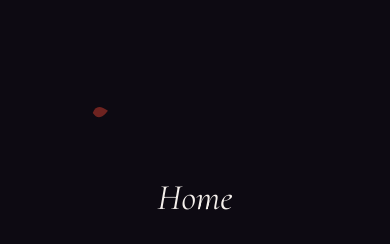
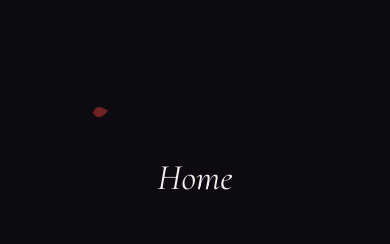
Before and after one commit to SadmanMahi67/yokoso-website, a React (Vite) app: page / in a window 390 px wide. Both pictures are taken after a click on the button 320 px from the left and 55 px from the top of the page. Shown: the top 244 px of the page. Built offline with nearby package versions, Linux system fonts and the light colour scheme; a web font is replaced by a local one.

Commit message:
feat: initialize restaurant website structure with App component and Sakura canvas animation

```diff
--- a/src/App.jsx
+++ b/src/App.jsx
@@ -340,10 +340,18 @@ const Navbar = () => {
       </div>
 
       {mobileOpen && (
-        <div className="fixed inset-0 z-[110] bg-[#0D0A12] w-full h-full flex flex-col items-center justify-center p-6 space-y-10 text-ivory">
-          <div className="absolute top-6 right-6"></div>
+        <div className="fixed inset-0 z-[110] bg-[#0D0A12] w-full h-full flex flex-col items-center justify-center p-6 space-y-10 text-ivory overflow-y-auto">
           {navLinks.map(link => (
-            <button key={link.id} onClick={() => { scrollToSection(link.id); setMobileOpen(false); }} className="text-4xl font-cormorant italic">
+            <button
+              key={link.id}
+              onClick={() => {
+                setMobileOpen(false);
+                setTimeout(() => {
+                  scrollToSection(link.id);
+                }, 300);
+              }}
+              className="text-4xl font-cormorant italic"
+            >
               {link.label}
             </button>
           ))}
@@ -1174,6 +1182,7 @@ function App() {
       easing: (t) => Math.min(1, 1.001 - Math.pow(2, -10 * t)), // expo ease
       orientation: 'vertical',
       smoothWheel: true,
+      smoothTouch: false,      // IMPORTANT: disable on touch devices for native momentum
       wheelMultiplier: 0.9,    // slightly slower than default = more control
       touchMultiplier: 1.5,    // mobile feel
     });
@@ -1215,7 +1224,10 @@ function App() {
       return closest;
     };
 
+    const isMobile = () => window.innerWidth < 768;
+
     const handleScroll = () => {
+      if (isMobile()) return; // SKIP SNAP ON MOBILE
       if (isSnapping) return;
 
       const now = Date.now();
--- a/src/index.css
+++ b/src/index.css
@@ -13,14 +13,15 @@
   }
 }
 
-html, body {
-  overflow: hidden; /* Lenis manages its own overflow */
+/* html, body overflow handled by Lenis config below */
+
+/* Lenis root */
+html.lenis,
+html.lenis body {
+  height: auto;
+  overflow: auto; /* let Lenis manage scroll naturally */
 }
 
-/* Lenis root */
-html.lenis {
-  height: auto;
-}
 .lenis.lenis-smooth {
   scroll-behavior: auto !important;
 }
@@ -455,3 +456,43 @@ footer > * {
   position: relative;
   z-index: 1;
 }
+
+/* MOBILE FIXES */
+canvas.sakura-canvas,
+canvas[class*="petal"],
+canvas[class*="sakura"],
+canvas {
+  pointer-events: none !important;
+  touch-action: none !important;
+}
+
+@media (max-width: 768px) {
+  /* Prevent horizontal overflow */
+  body, #root {
+    overflow-x: hidden;
+    max-width: 100vw;
+  }
+
+  /* Ensure sections are full width */
+  section, #hero, #menu, #dishes, #about, #reviews, #contact {
+    width: 100%;
+    max-width: 100vw;
+    overflow-x: hidden;
+  }
+
+  /* Fix any elements that might be wider than viewport */
+  .container {
+    padding-left: 1rem;
+    padding-right: 1rem;
+    max-width: 100%;
+  }
+
+  /* Reduce backdrop-filter on mobile for performance */
+  .review-card,
+  .menu-card,
+  .contact-form-card,
+  .nav-scrolled {
+    backdrop-filter: blur(6px) !important;
+    -webkit-backdrop-filter: blur(6px) !important;
+  }
+}
```
